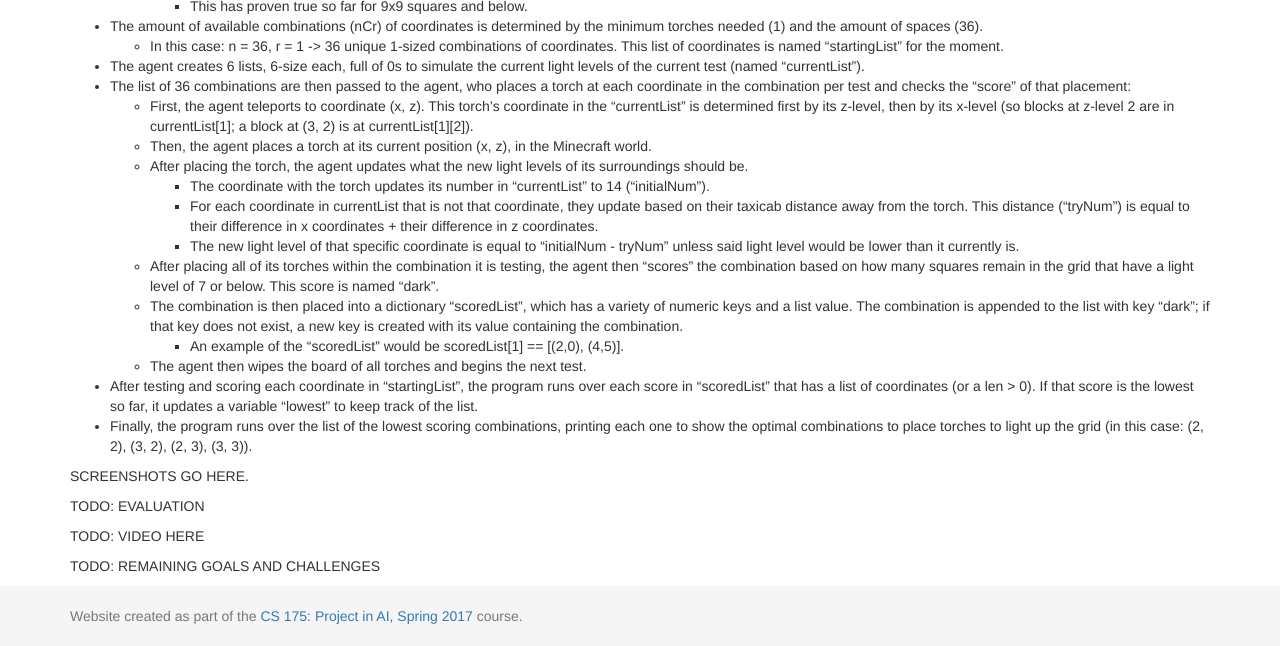
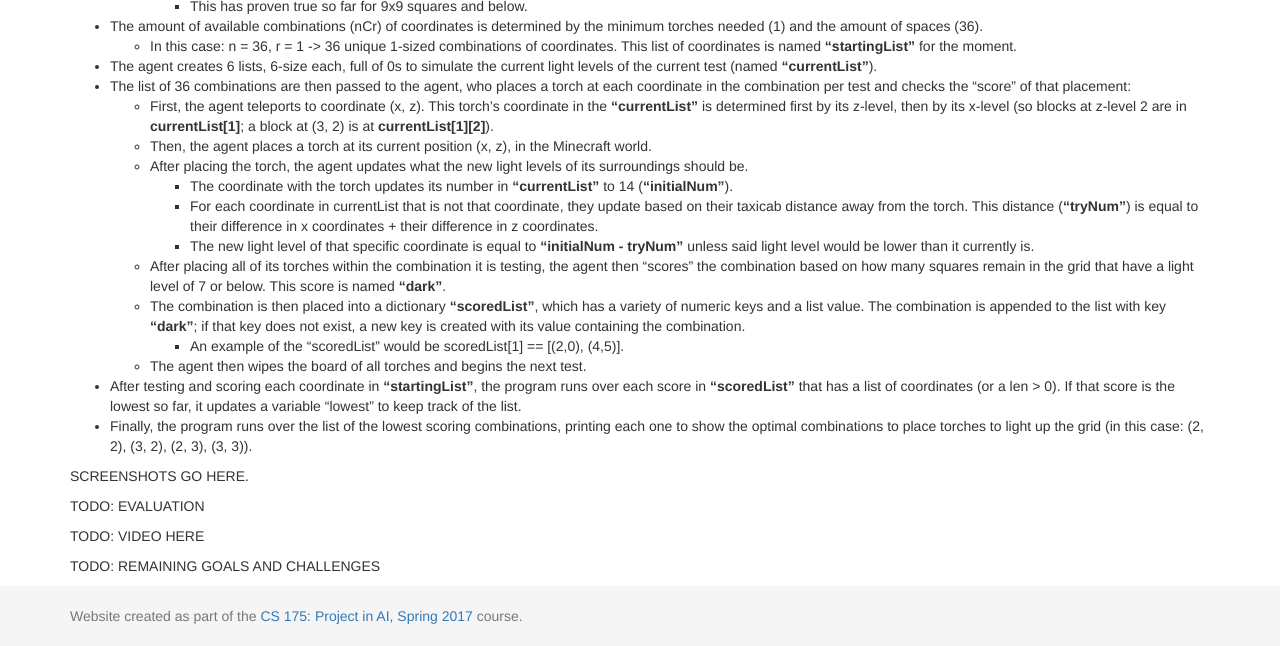
Before and after one commit to ruidongd/Torchlight, a Jekyll site: the page built from docs/status.md, in a window 1280 px wide and 900 px high, scrolled down 769 px, cut to the strip 254-900 px from the top of the window. Built offline with Jekyll 4.4.1, drawn with Linux system fonts in a browser that asks for light colours.

Commit message:
Update status.md

```diff
--- a/docs/status.md
+++ b/docs/status.md
@@ -26,20 +26,20 @@ Our baseline test -- a 6x6 grid -- works like this:
   - Mathematically, the minimum amount of torches needed is: int(math.floor(number/2)-2). In this case: 6/2 = 3; 3-2 = 1.
     - This has proven true so far for 9x9 squares and below.
 - The amount of available combinations (nCr) of coordinates is determined by the minimum torches needed (1) and the amount of spaces (36).
-  - In this case: n = 36, r = 1 -> 36 unique 1-sized combinations of coordinates. This list of coordinates is named "startingList" for the moment.
-- The agent creates 6 lists, 6-size each, full of 0s to simulate the current light levels of the current test (named "currentList").
+  - In this case: n = 36, r = 1 -> 36 unique 1-sized combinations of coordinates. This list of coordinates is named **"startingList"** for the moment.
+- The agent creates 6 lists, 6-size each, full of 0s to simulate the current light levels of the current test (named **"currentList"**).
 - The list of 36 combinations are then passed to the agent, who places a torch at each coordinate in the combination per test and checks the "score" of that placement:
-  - First, the agent teleports to coordinate (x, z). This torch's coordinate in the "currentList" is determined first by its z-level, then by its x-level (so blocks at z-level 2 are in currentList[1]; a block at (3, 2) is at currentList[1][2]).
+  - First, the agent teleports to coordinate (x, z). This torch's coordinate in the **"currentList"** is determined first by its z-level, then by its x-level (so blocks at z-level 2 are in **currentList[1]**; a block at (3, 2) is at **currentList[1][2]**).
   - Then, the agent places a torch at its current position (x, z), in the Minecraft world.
   - After placing the torch, the agent updates what the new light levels of its surroundings should be.
-    - The coordinate with the torch updates its number in "currentList" to 14 ("initialNum").
-    - For each coordinate in currentList that is not that coordinate, they update based on their taxicab distance away from the torch. This distance ("tryNum") is equal to their difference in x coordinates + their difference in z coordinates.
-    - The new light level of that specific coordinate is equal to "initialNum - tryNum" unless said light level would be lower than it currently is.
-  - After placing all of its torches within the combination it is testing, the agent then "scores" the combination based on how many squares remain in the grid that have a light level of 7 or below. This score is named "dark".
-  - The combination is then placed into a dictionary "scoredList", which has a variety of numeric keys and a list value. The combination is appended to the list with key "dark"; if that key does not exist, a new key is created with its value containing the combination.
+    - The coordinate with the torch updates its number in **"currentList"** to 14 (**"initialNum"**).
+    - For each coordinate in currentList that is not that coordinate, they update based on their taxicab distance away from the torch. This distance (**"tryNum"**) is equal to their difference in x coordinates + their difference in z coordinates.
+    - The new light level of that specific coordinate is equal to **"initialNum - tryNum"** unless said light level would be lower than it currently is.
+  - After placing all of its torches within the combination it is testing, the agent then "scores" the combination based on how many squares remain in the grid that have a light level of 7 or below. This score is named **"dark"**.
+  - The combination is then placed into a dictionary **"scoredList"**, which has a variety of numeric keys and a list value. The combination is appended to the list with key **"dark"**; if that key does not exist, a new key is created with its value containing the combination.
     - An example of the "scoredList" would be scoredList[1] == [(2,0), (4,5)].
   - The agent then wipes the board of all torches and begins the next test.
-- After testing and scoring each coordinate in "startingList", the program runs over each score in "scoredList" that has a list of coordinates (or a len > 0). If that score is the lowest so far, it updates a variable "lowest" to keep track of the list.
+- After testing and scoring each coordinate in **"startingList"**, the program runs over each score in **"scoredList"** that has a list of coordinates (or a len > 0). If that score is the lowest so far, it updates a variable "lowest" to keep track of the list.
 - Finally, the program runs over the list of the lowest scoring combinations, printing each one to show the optimal combinations to place torches to light up the grid (in this case: (2, 2), (3, 2), (2, 3), (3, 3)).
 
 SCREENSHOTS GO HERE.
```
